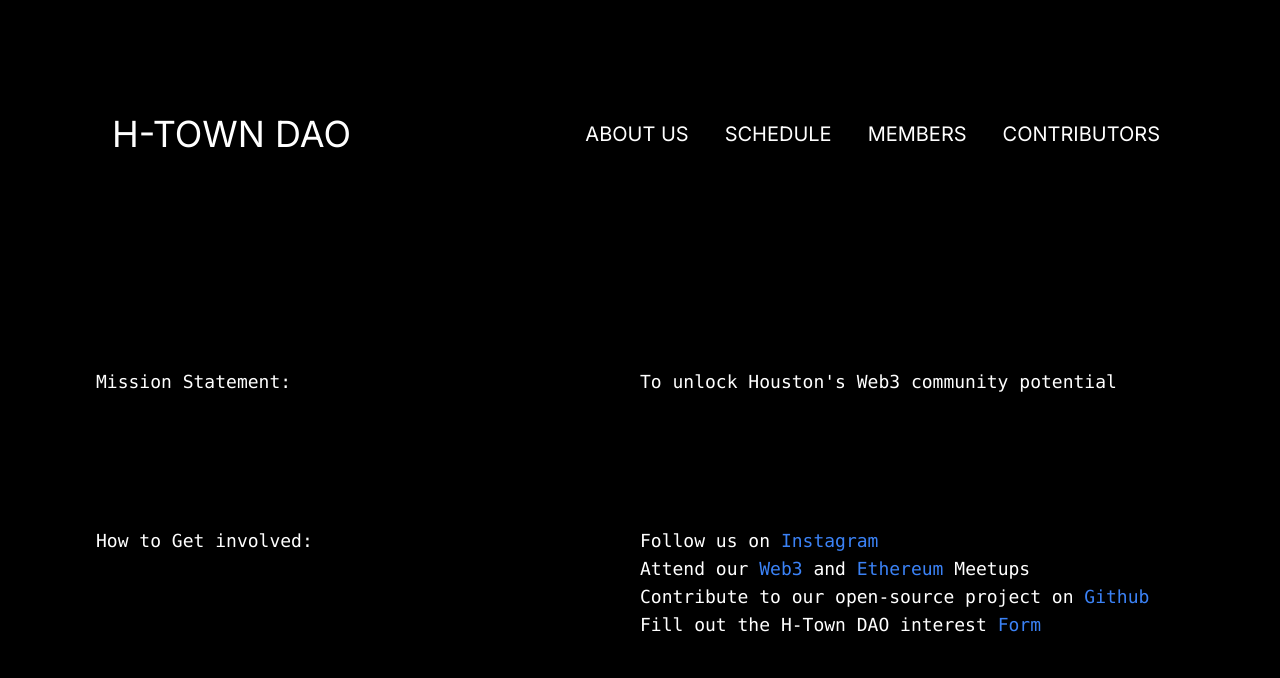
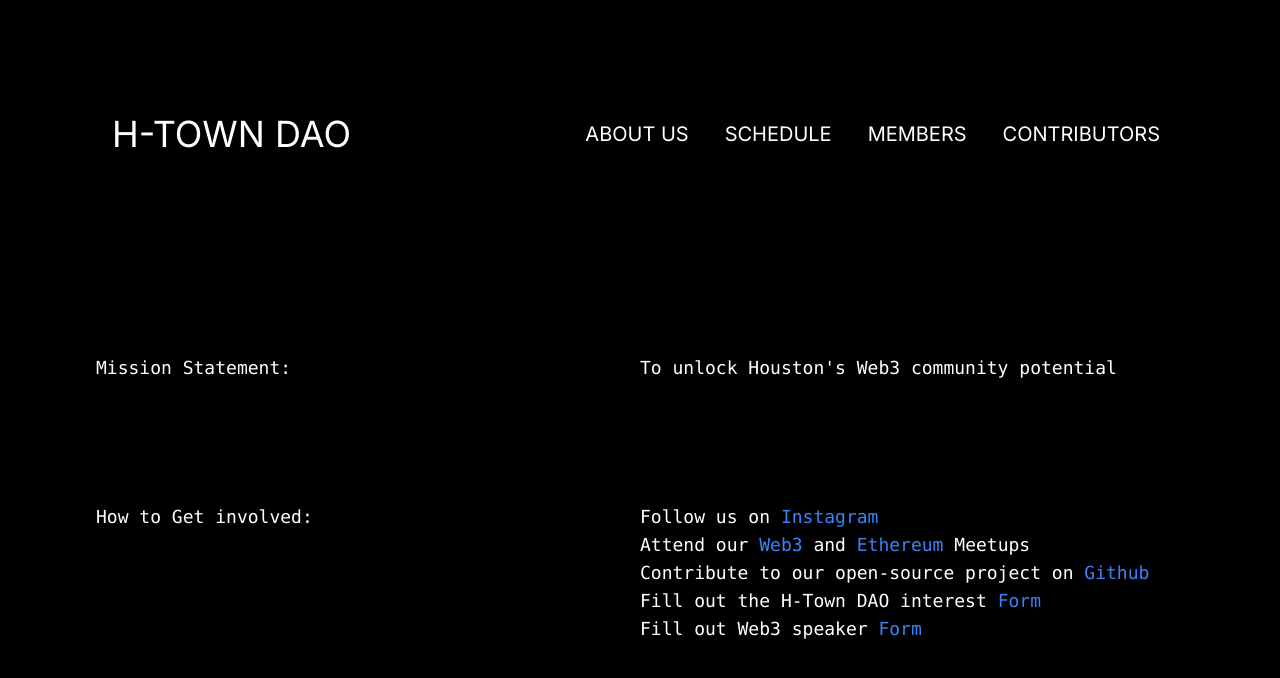
Before and after one commit to h-town-dao/h-town-dao-website, a Next.js app: page / in a window 1280 px wide. Shown: the top 678 px of the page. Built offline with nearby package versions, Linux system fonts and the light colour scheme.

Commit message:
adjusted text for speaker form

```diff
--- a/src/app/page.tsx
+++ b/src/app/page.tsx
@@ -31,7 +31,7 @@ export default function Home() {
             </li>
             <li>Contribute to our open-source project on {create_link('Github', info.links.github_link)}</li>
             <li>Fill out the H-Town DAO interest {create_link('Form', info.links.google_interest_form)}</li>
-            {/* <li>Fill out speaker {create_link('Form', info.links.google_speaker_form)}</li> */}
+            <li>Fill out Web3 speaker {create_link('Form', info.links.google_speaker_form)}</li>
           </ul>
         </div>
       </div>
```
